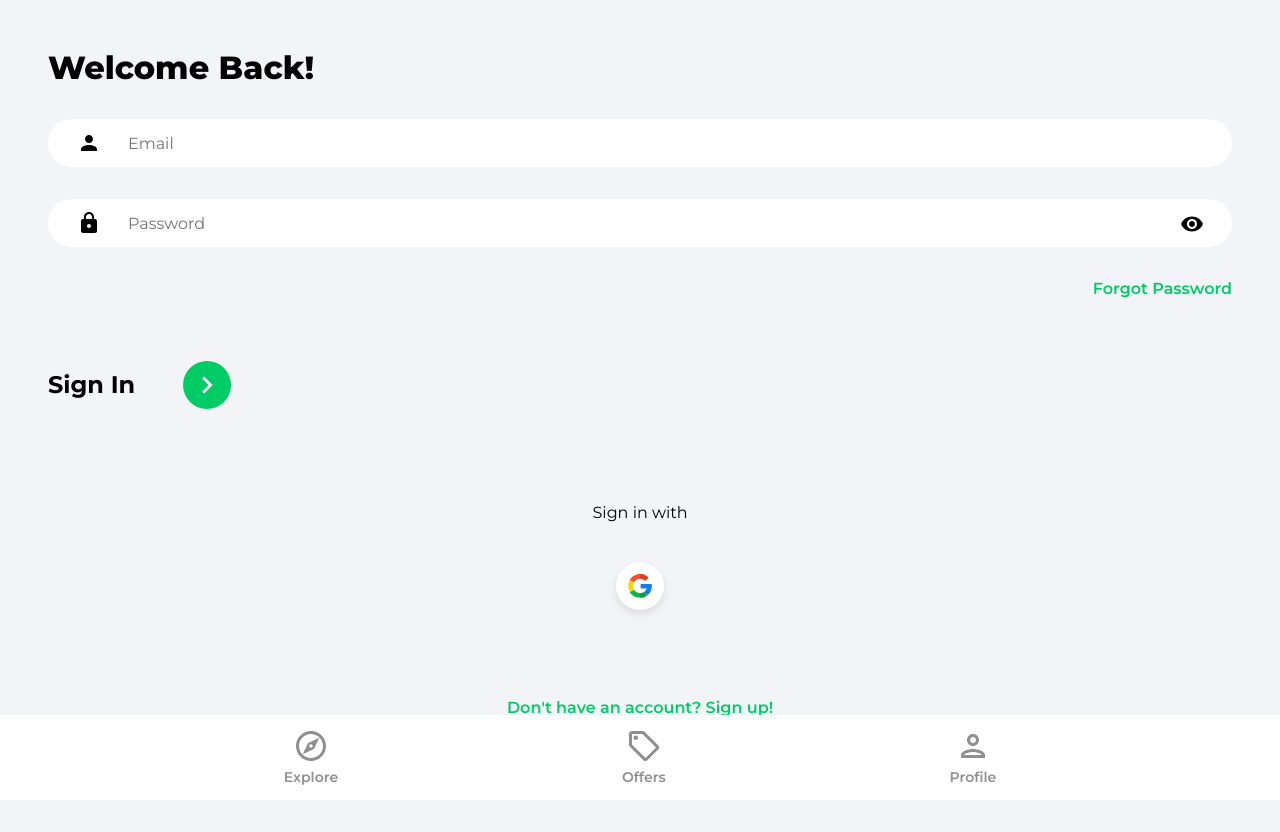
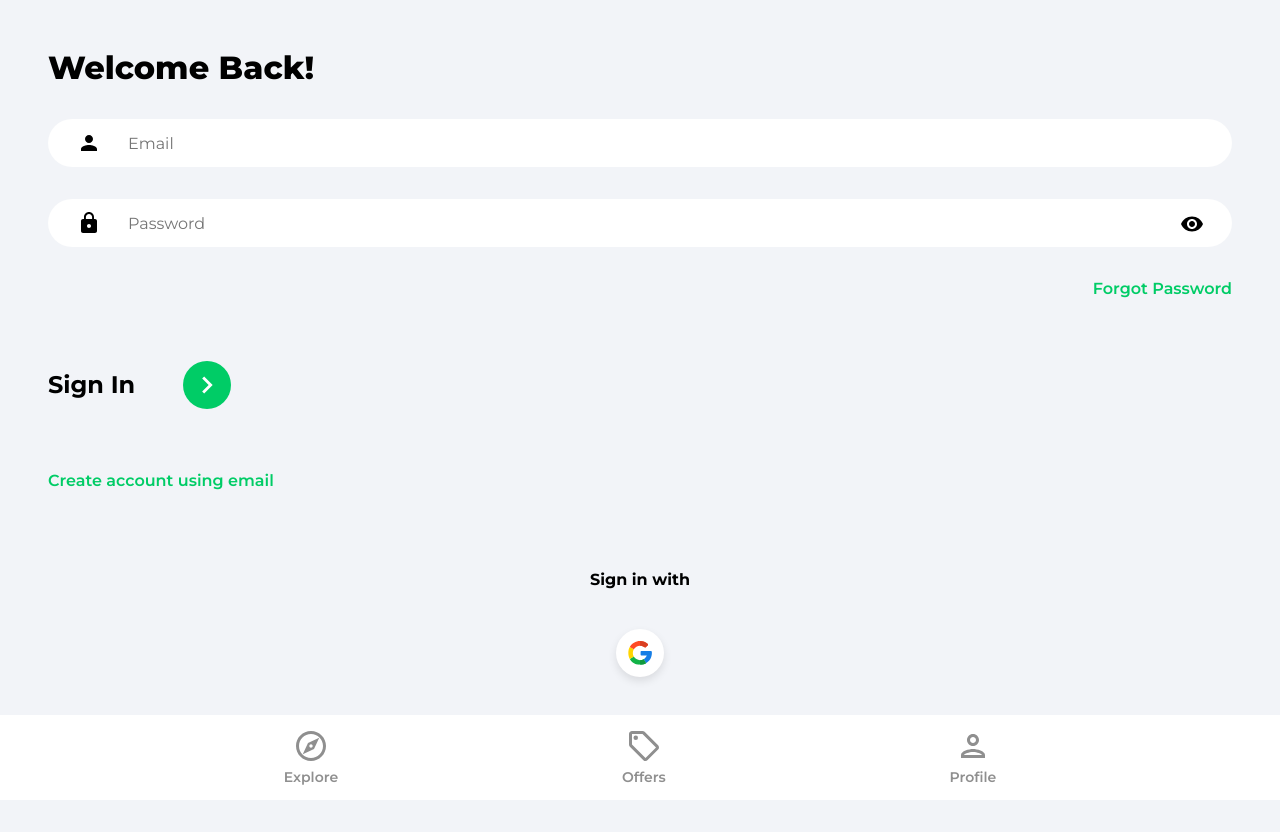
Before and after one commit to mspassov/Property-Hub, a React (Create React App) app: page /login in a window 1280 px wide. Before the commit the page ends 800 px from the top, so only its background shows below. Built offline with nearby package versions, Linux system fonts and the light colour scheme.

Commit message:
bug fix + deployment ready

```diff
--- a/src/components/OAuth.jsx
+++ b/src/components/OAuth.jsx
@@ -37,7 +37,11 @@ const OAuth = () => {
 
   return (
     <div className="socialLogin">
-      <p>{location.pathname == "/login" ? "Sign in" : "Sign up"} with</p>
+      <p>
+        <strong>
+          {location.pathname == "/login" ? "Sign in" : "Sign up"} with{" "}
+        </strong>
+      </p>
       <button className="socialIconDiv" onClick={handleClick}>
         <img className="socialIconImg" src={googleIcon} alt="Google" />
       </button>
--- a/src/components/pages/SignIn.jsx
+++ b/src/components/pages/SignIn.jsx
@@ -85,6 +85,11 @@ const SignIn = () => {
               <ArrowRightIcon fill="white" width="34px" height="34px" />
             </button>
           </div>
+          <div className="signInBar">
+            <Link to="/signup" className="forgotPasswordLink">
+              Create account using email
+            </Link>
+          </div>
         </form>
 
         <OAuth />
```
